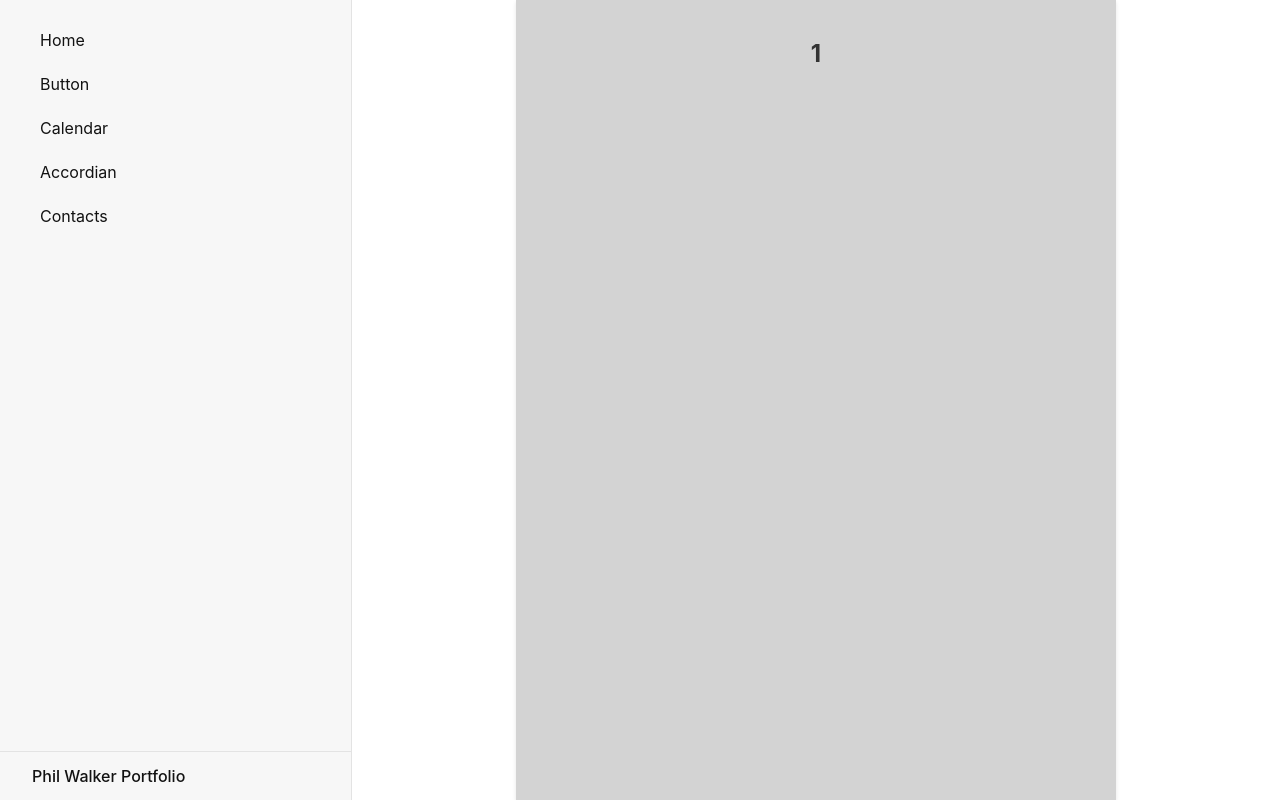
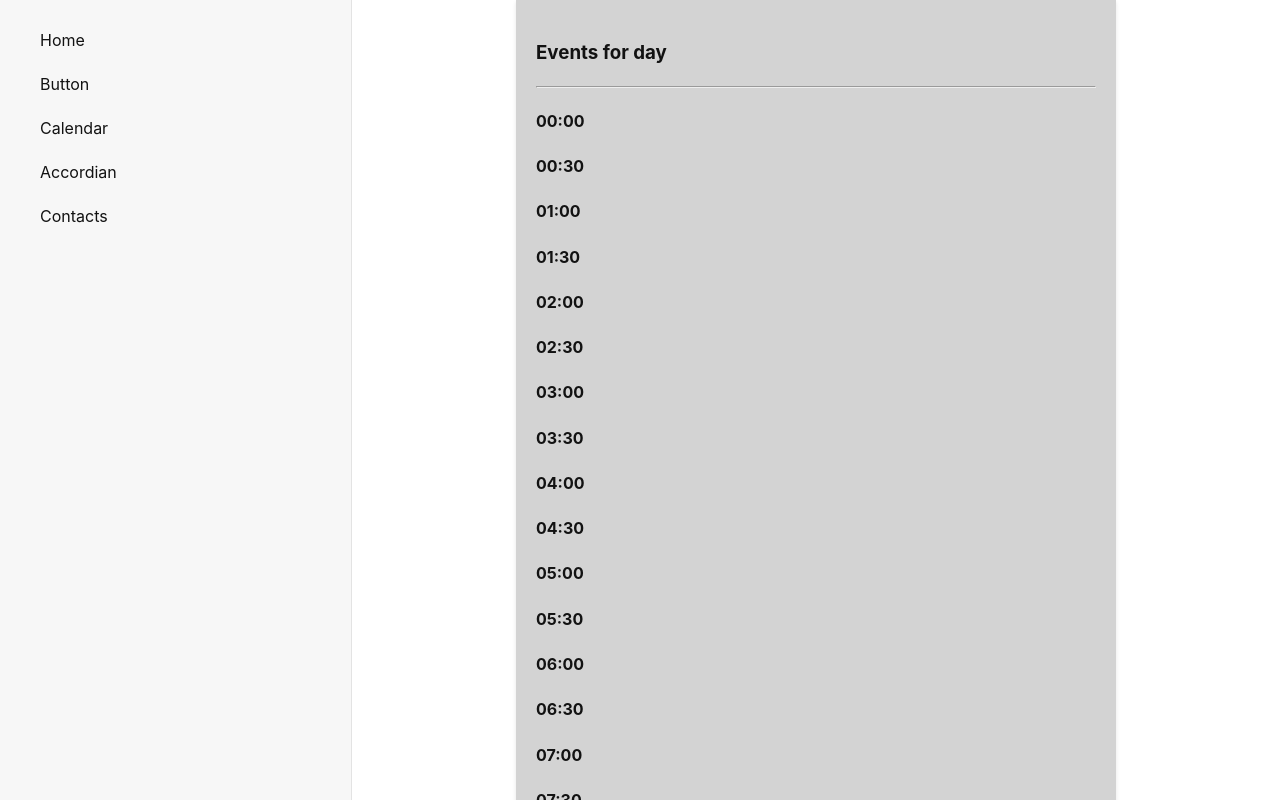
Before and after one commit to Pwalker86/portfolio, a React (Vite) app: page /day/1 in a window 1280 px wide. Shown: the top 800 px of the page. Built offline with nearby package versions, Linux system fonts and the light colour scheme.

Commit message:
Day detail component (#2)
* start work

* update yarn version

* WIP

* show day detail with an accordian

* variety for seed events times

remove timeslot comp

```diff
--- a/package.json
+++ b/package.json
@@ -39,5 +39,5 @@
     "vite": "^5.4.9",
     "vitest": "^2.1.4"
   },
-  "packageManager": "yarn@4.5.1"
+  "packageManager": "yarn@4.6.0"
 }
--- a/src/components/Accordian/Accordian.css
+++ b/src/components/Accordian/Accordian.css
@@ -24,4 +24,10 @@
 .Accordian__openIndicator {
   float: right;
   margin-right: 12px;
+  transition: transform 0.5s;
 }
+
+.Accordian__openIndicator--rotated {
+  transform: rotate(180deg);
+  transition: transform 0.5s;
+}
--- a/src/components/Accordian/Accordian.tsx
+++ b/src/components/Accordian/Accordian.tsx
@@ -3,7 +3,7 @@ import "./Accordian.css";
 
 type AccordianProps = {
   headerText: string;
-  content: string;
+  contentString?: string;
   children?: ReactNode;
 };
 
@@ -18,7 +18,11 @@ const Accordian: FC<AccordianProps> = ({ headerText, children }) => {
     <>
       <div className="Accordian__header" onClick={toggleOpen}>
         {headerText}
-        <span className="material-icons Accordian__openIndicator">
+        <span
+          className={`material-icons Accordian__openIndicator ${
+            isOpen ? "Accordian__openIndicator--rotated" : ""
+          }`}
+        >
           arrow_drop_down
         </span>
       </div>
--- a/src/components/DayDetail/DayDetail.css
+++ b/src/components/DayDetail/DayDetail.css
@@ -0,0 +1,4 @@
+.DayDetail__event-list {
+  list-style: none;
+  padding-left: 0;
+}
--- a/src/components/DayDetail/DayDetail.tsx
+++ b/src/components/DayDetail/DayDetail.tsx
@@ -1,20 +1,53 @@
 import { FC } from "react";
 import { EventType } from "@Types/index";
+import { generateTimeSlots } from "./utils";
+import Accordian from "@Components/Accordian";
+import Button from "@Components/Button";
+import "./DayDetail.css";
 
 type DayDetailProps = {
   events?: EventType[];
 };
 
 const DayDetail: FC<DayDetailProps> = ({ events = [] }) => {
+  const timeSlots = generateTimeSlots();
+
+  const populateTimeSlots = (event: EventType) => {
+    if (event.time) {
+      timeSlots[event.time].push(event);
+    }
+  };
+
+  events.forEach(populateTimeSlots);
+
+  const renderTimeSlots = (timeSlots: Record<string, any[]> = {}) => {
+    return Object.keys(timeSlots).map((timeSlot) => (
+      <>
+        <h4>{timeSlot}</h4>
+        <ul>{renderEvents(timeSlots[timeSlot])}</ul>
+      </>
+    ));
+  };
+
+  const renderEvents = (timeSlot: EventType[]) => {
+    return timeSlot.map((event) => {
+      return (
+        <li>
+          <Accordian headerText={event.name}>{event.description}</Accordian>
+          <Button size="tiny" corners="square">
+            View More
+          </Button>
+        </li>
+      );
+    });
+  };
+
   return (
-    <div>
+    <>
       <h3>Events for day</h3>
-      <ul>
-        {events.map((event) => (
-          <li key={event.id}>{event.name}</li>
-        ))}
-      </ul>
-    </div>
+      <hr />
+      <ul className="DayDetail__event-list">{renderTimeSlots(timeSlots)}</ul>
+    </>
   );
 };
 
--- a/src/components/DayDetail/index.ts
+++ b/src/components/DayDetail/index.ts
@@ -0,0 +1 @@
+export { default } from "./DayDetail";
--- /dev/null
+++ b/src/components/DayDetail/utils.ts
@@ -0,0 +1,16 @@
+export function generateTimeSlots(): Record<string, any[]> {
+  const startTime = 0; // 12:00 AM or 00:00
+  const endTime = 24 * 60; // 12:00 PM or 24:00
+  const timeSlots: Record<string, any[]> = {};
+  let currentTime = startTime;
+
+  while (currentTime <= endTime) {
+    const hours = Math.floor(currentTime / 60);
+    const minutes = currentTime % 60;
+    const timeKey = `${hours.toString().padStart(2, "0")}:${minutes.toString().padStart(2, "0")}`;
+    timeSlots[timeKey] = [];
+    currentTime += 30; // increment by 30 minutes
+  }
+
+  return timeSlots;
+}
--- a/src/routes/DayDetailDemo/DayDetailDemo.tsx
+++ b/src/routes/DayDetailDemo/DayDetailDemo.tsx
@@ -2,6 +2,7 @@ import { FC } from "react";
 import { useLoaderData, LoaderFunction } from "react-router-dom";
 import { getDayEvents } from "../Calendar/utils/events";
 import { EventType } from "@Types/index";
+import DayDetail from "@Components/DayDetail";
 import "./DayDetailDemo.css";
 
 type EventLoaderData = {
@@ -18,18 +19,11 @@ export const loader: LoaderFunction = async ({
 };
 
 export const DayDetailDemo: FC = () => {
-  const { events, dayId } = useLoaderData() as EventLoaderData;
+  const { events } = useLoaderData() as EventLoaderData;
 
   return (
     <div className="DayDetailDemo__container">
-      <h1>{dayId}</h1>
-      <ul className="DayDetailDemo__eventList">
-        {events.map((event) => (
-          <li className="DayDetailDemo__eventListItem" key={event.id}>
-            {event.name}
-          </li>
-        ))}
-      </ul>
+      <DayDetail events={events} />
     </div>
   );
 };
--- a/src/seeds/seed_events.ts
+++ b/src/seeds/seed_events.ts
@@ -18,11 +18,14 @@ export const seedEvents = (events: EventType[]): void => {
       const event: EventType = {
         id: id,
         name: "test Event " + m,
+        time:
+          Math.floor(Math.random() * (24 - 1) + 1)
+            .toString()
+            .padStart(2, "0") + ":00",
         date: eventDate.slice(0, eventDate.indexOf(dateDelimiter)),
         description: desc,
       };
       events.push(event);
-      console.log("seeded event");
     }
   }
 
--- a/src/types/index.ts
+++ b/src/types/index.ts
@@ -2,5 +2,7 @@ export type EventType = {
   id: string;
   name: string;
   date: string;
+  time?: string;
+  allDay?: boolean;
   description?: string;
 };
```
